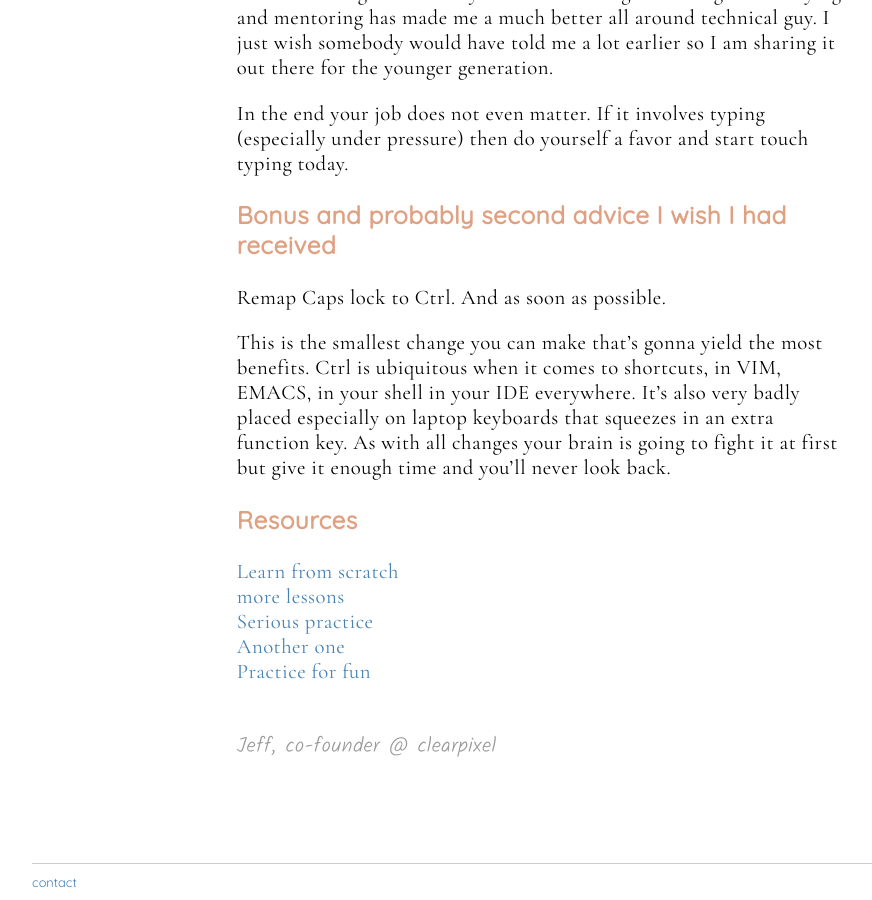
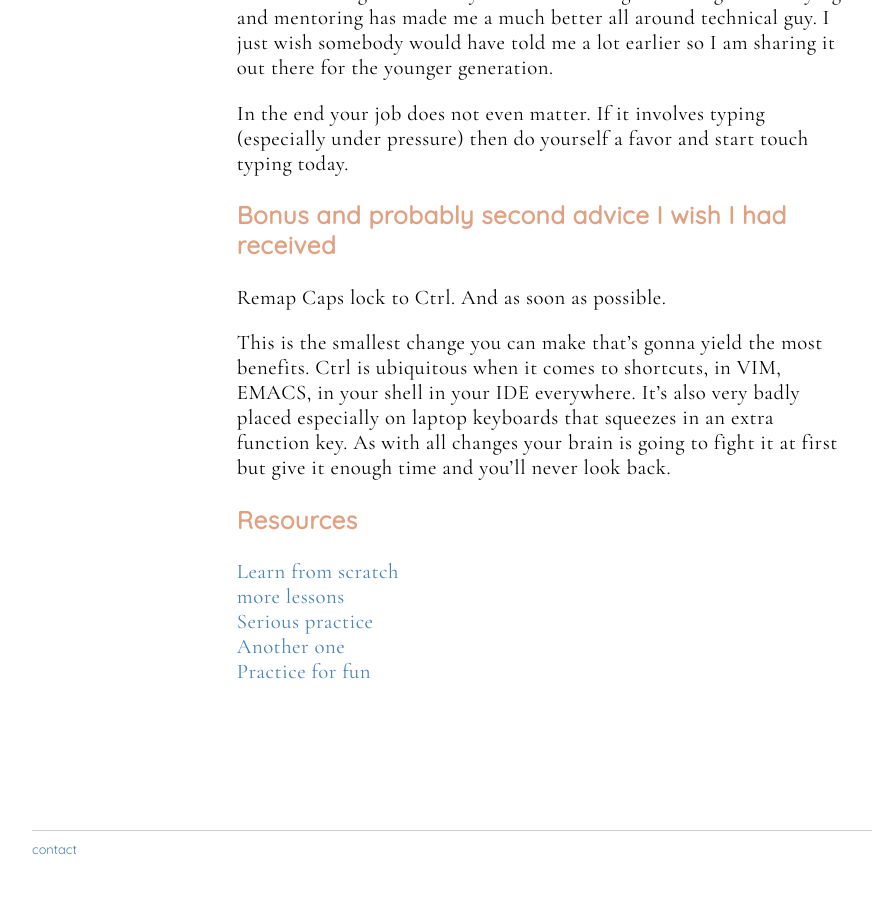
Before and after one commit to eric-2d/eric-2d.github.io, a Jekyll site: the page built from _posts/2016-11-06-the-one-advice-i-whish-i-had-received-when-i-started-hacking.md, in a window 1280 px wide and 900 px high, scrolled down 3793 px. Shown: the whole window, without its empty margins (96-968 px from the left). Built offline with Jekyll 4.4.1, drawn with Linux system fonts in a browser that asks for light colours; comment, search, counter and statistics services are not loaded; after the commit the page ends 4660 px from its top, so only the background shows below that.

Commit message:
Update 2016-11-06-the-one-advice-i-whish-i-had-received-when-i-started-hacking.md

```diff
--- a/_posts/2016-11-06-the-one-advice-i-whish-i-had-received-when-i-started-hacking.md
+++ b/_posts/2016-11-06-the-one-advice-i-whish-i-had-received-when-i-started-hacking.md
@@ -100,6 +100,3 @@ As with all changes your brain is going to fight it at first but give it enough
 </ul>
 
 <br>
-<span class="signature">
-Jeff, co-founder @ clearpixel
-</span>
```
